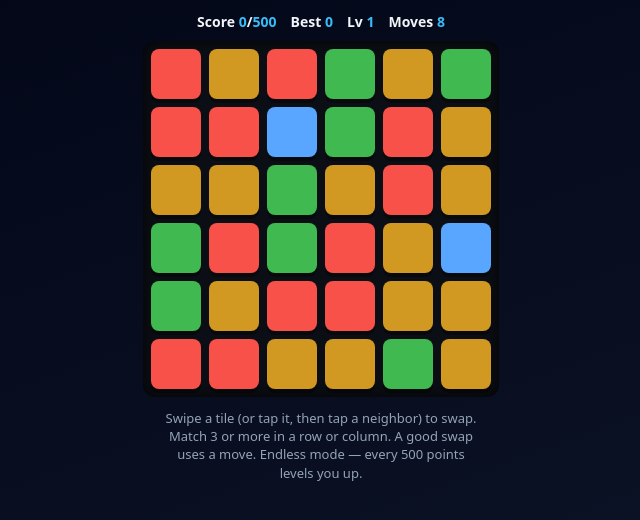
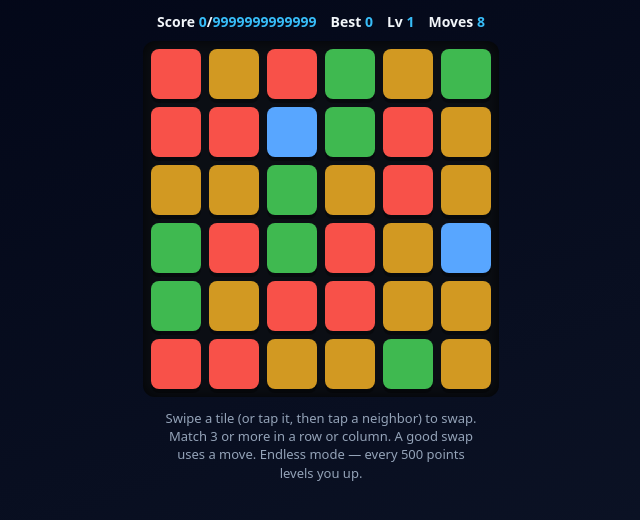
Before and after one commit to dep93753-bit/App-with-servers, a website: page games/match3.html in a window 1280 px wide. Shown: the whole page, without its empty margins (319-959 px from the left). Drawn offline with Linux system fonts and the light colour scheme.

Commit message:
Update match3.html

```diff
--- a/games/match3.html
+++ b/games/match3.html
@@ -34,7 +34,7 @@
 <script>
 (function () {
   "use strict";
-  var R = 6, C = 6, G = 8, STEP = 500, START_AMMO = 8;
+  var R = 6, C = 6, G = 8, STEP = 9999999999999, START_AMMO = 8;
   var COLORS = ['#f85149', '#58a6ff', '#3fb950', '#d29922'];
   var BS = Math.max(34, Math.min(50, Math.floor((Math.min(innerWidth, 440) - 40 - G * (C + 1)) / C)));
   var $ = function (i) { return document.getElementById(i); };
```
